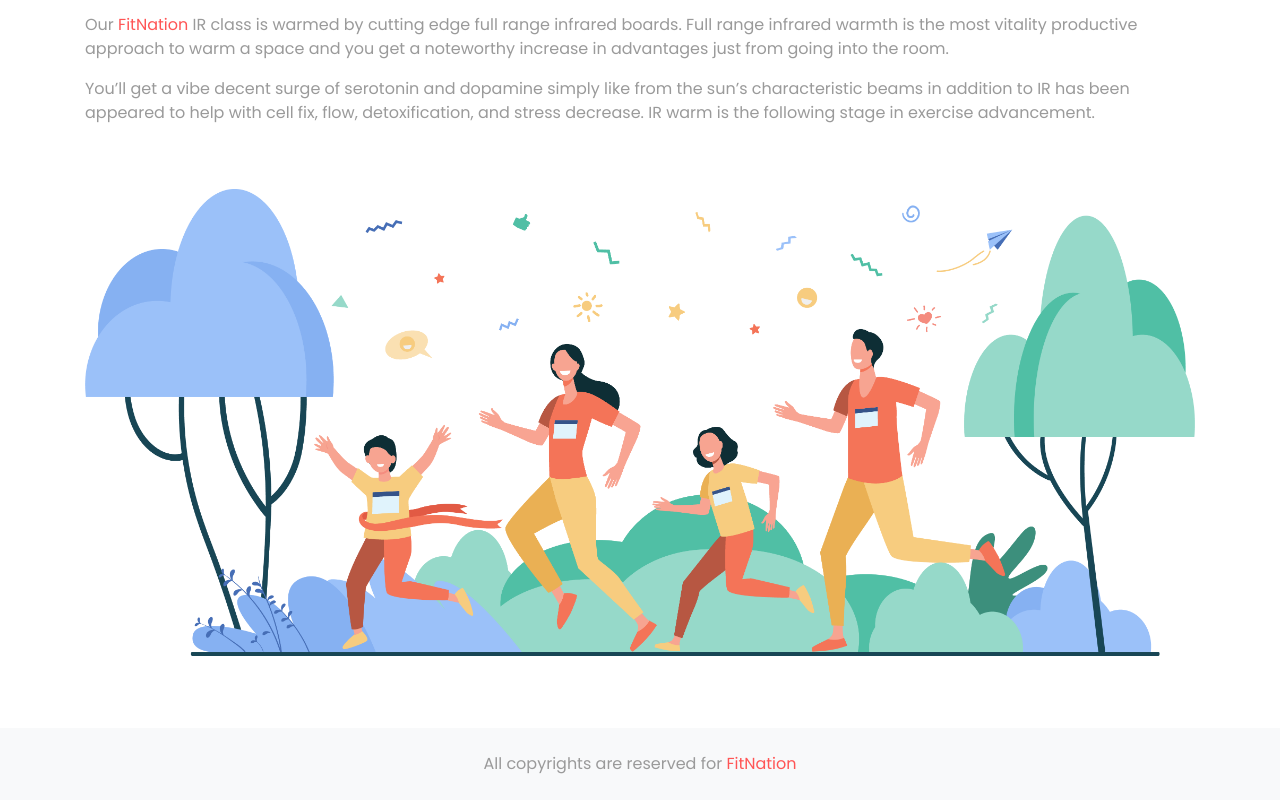
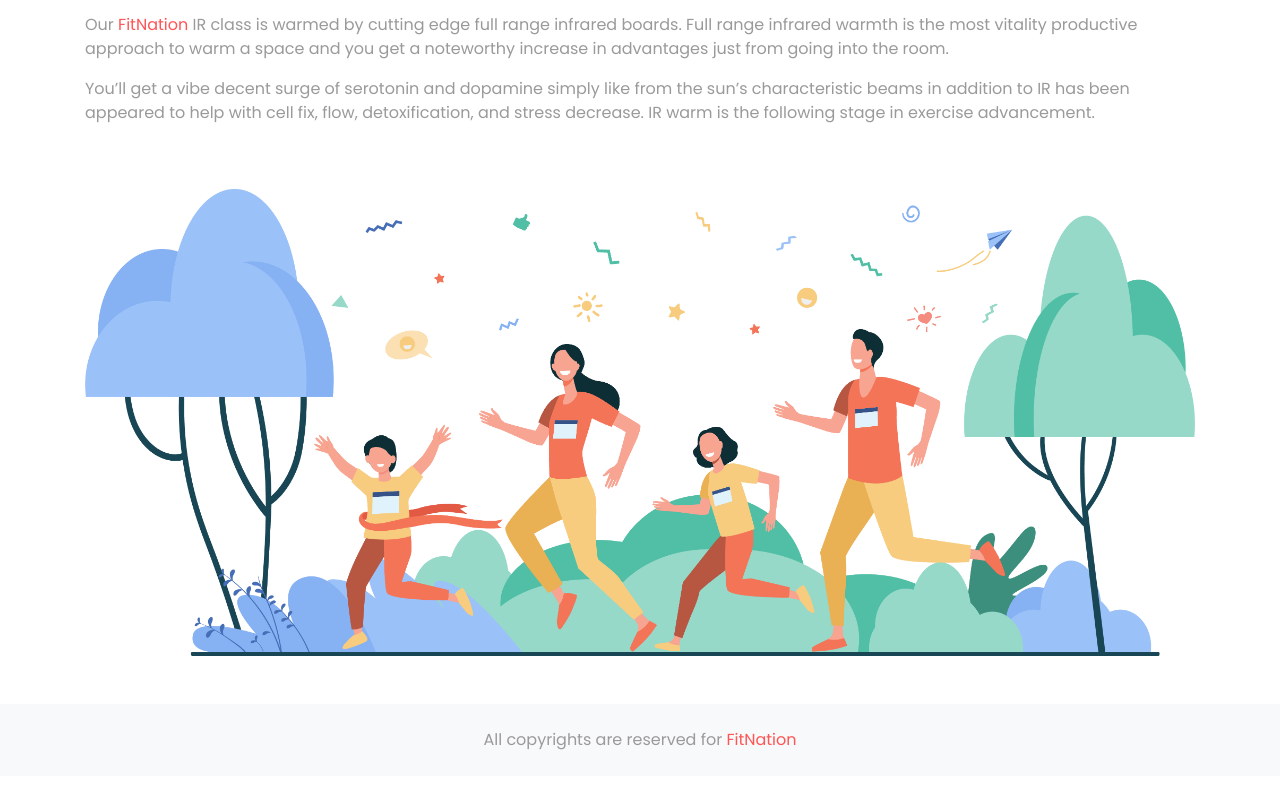
Before and after one commit to 7asebat/FitNationFrontend, a Vue app: page /about in a window 1280 px wide. Shown: the part 433-1233 px from the top of the page. After the commit the page ends 1209 px from the top, so only its background shows below. Built offline with nearby package versions, Linux system fonts and the light colour scheme.

Commit message:
show footer always at bottom

```diff
--- a/src/views/Home.vue
+++ b/src/views/Home.vue
@@ -1,8 +1,8 @@
 <template>
-  <div class="home">
+  <div class="home d-flex flex-column">
     <Navbar />
     <router-view></router-view>
-    <Footer class="mt-4" />
+    <Footer class="mt-auto" />
   </div>
 </template>
 
```
